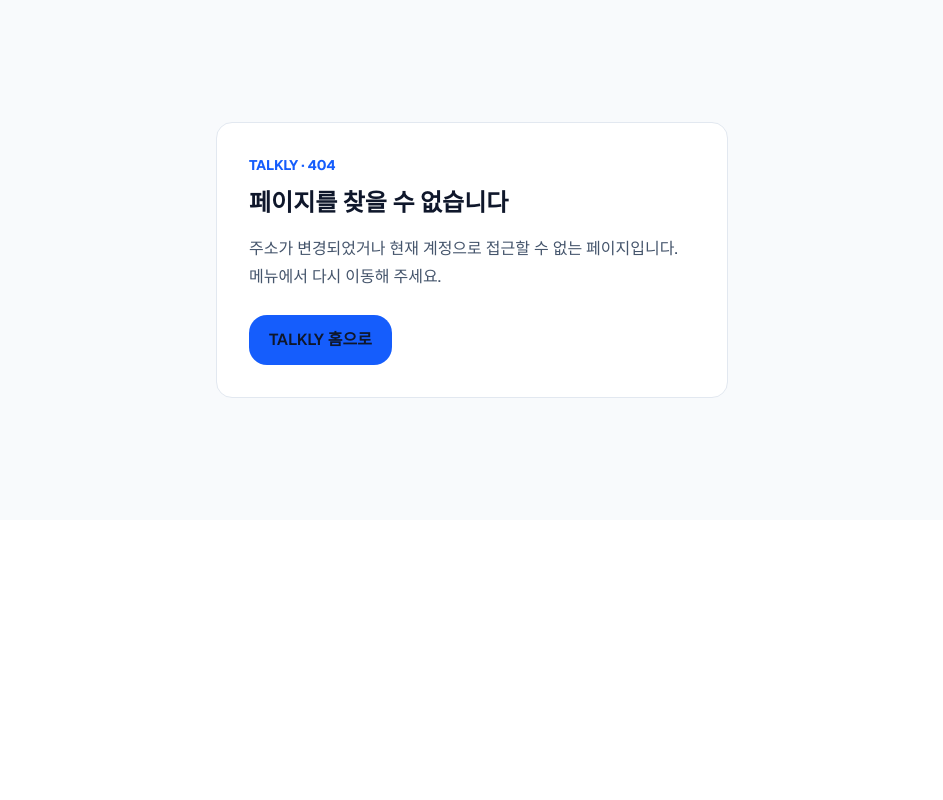
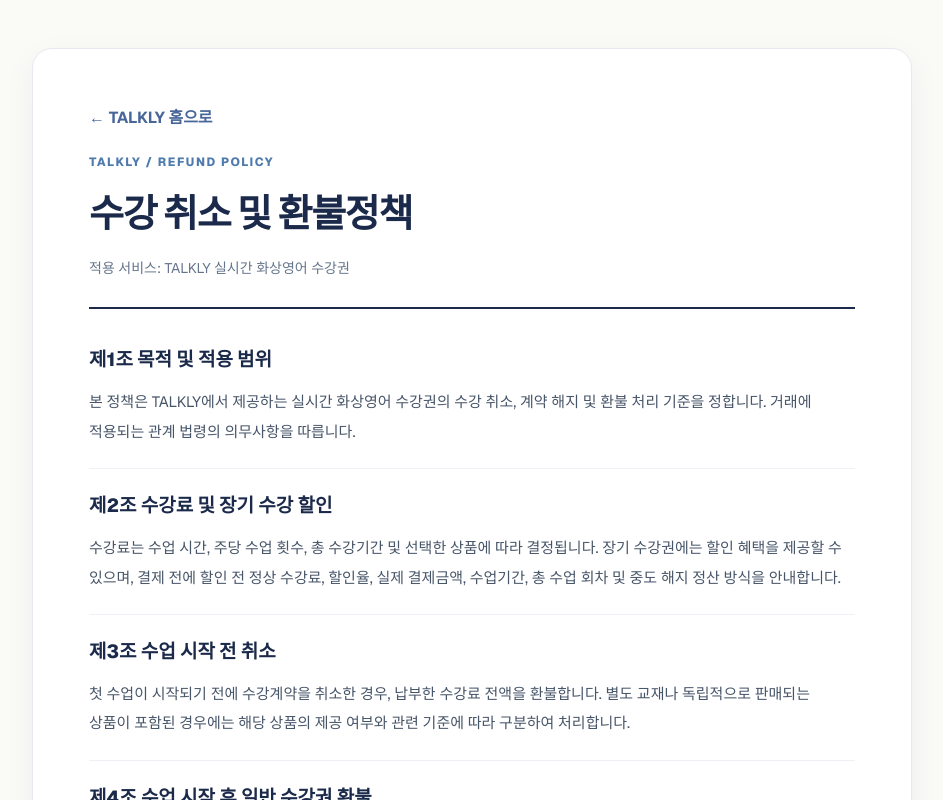
Before and after one commit to buyallkorea/talkly-platform, a Next.js app: page /refund-policy in a window 1280 px wide. Before the commit this address had no page. Shown: the top 800 px of the page, without its empty margins (168-1111 px from the left). Built offline with nearby package versions, Linux system fonts and the light colour scheme.

Commit message:
Publish approved nine-section TALKLY refund policy draft

```diff
--- /dev/null
+++ b/app/refund-policy/page.tsx
@@ -0,0 +1,68 @@
+import Link from "next/link";
+
+export const metadata = {
+  title: "수강 취소 및 환불정책 | TALKLY",
+  description: "TALKLY 실시간 화상영어 수강 취소 및 환불정책",
+};
+
+const policySections = [
+  {
+    title: "제1조 목적 및 적용 범위",
+    text: "본 정책은 TALKLY에서 제공하는 실시간 화상영어 수강권의 수강 취소, 계약 해지 및 환불 처리 기준을 정합니다. 거래에 적용되는 관계 법령의 의무사항을 따릅니다.",
+  },
+  {
+    title: "제2조 수강료 및 장기 수강 할인",
+    text: "수강료는 수업 시간, 주당 수업 횟수, 총 수강기간 및 선택한 상품에 따라 결정됩니다. 장기 수강권에는 할인 혜택을 제공할 수 있으며, 결제 전에 할인 전 정상 수강료, 할인율, 실제 결제금액, 수업기간, 총 수업 회차 및 중도 해지 정산 방식을 안내합니다.",
+  },
+  {
+    title: "제3조 수업 시작 전 취소",
+    text: "첫 수업이 시작되기 전에 수강계약을 취소한 경우, 납부한 수강료 전액을 환불합니다. 별도 교재나 독립적으로 판매되는 상품이 포함된 경우에는 해당 상품의 제공 여부와 관련 기준에 따라 구분하여 처리합니다.",
+  },
+  {
+    title: "제4조 수업 시작 후 일반 수강권 환불",
+    text: "수업이 시작된 이후에는 계약 해지 의사가 접수된 시점까지의 수업 제공 내역과 해당 계약에 적용되는 반환기준에 따라 환불금액을 정산합니다. 수강기간, 회차 및 수업 제공 방식에 따라 적용되는 기준이 다를 수 있습니다.",
+  },
+  {
+    title: "제5조 장기 할인 수강권 중도 해지 정산",
+    text: "3개월·6개월·12개월 등 장기 수강권은 약정한 수강기간을 이용하는 조건으로 할인이 적용됩니다. 수강생의 개인적인 사정으로 중도 해지하는 경우, TALKLY는 이미 제공된 수업을 최초 결제 시 안내한 할인 전 정상 수강료로 재산정하고, 그 금액을 실제 결제 수강료에서 공제하는 방식을 기본 정산 원칙으로 합니다.",
+  },
+  {
+    title: "제6조 수업 이용량 및 해지 시점",
+    text: "수업 제공 여부는 출결 기록, 실제 진행된 수업 회차 및 수업 일정 등을 통해 확인합니다. 해지 접수 이후 제공하지 않은 수업에 대해서는 임의로 이용료를 부과하지 않습니다. 결석 및 수업 취소에 관한 처리는 사전에 안내한 운영규정과 해당 기준에 따릅니다.",
+  },
+  {
+    title: "제7조 TALKLY 귀책 사유 및 수업 미제공",
+    text: "강사의 사정, 서비스 장애 등 TALKLY의 귀책으로 수업을 제공하지 못한 경우에는 보강수업을 제공하거나 미제공 수업에 대한 환불을 처리합니다. 회사의 귀책으로 제공되지 않은 수업에는 장기 할인 정상가 정산 방식을 일방적으로 적용하지 않습니다.",
+  },
+  {
+    title: "제8조 환불 신청 및 처리",
+    text: "수강생은 TALKLY 홈페이지의 1:1 상담을 통해 환불을 신청할 수 있습니다. TALKLY는 신청 접수일, 결제 내역 및 제공된 수업 기록을 확인하고 환불 정산 내역을 안내합니다. 환불은 적용되는 관련 기준에 따라 처리하며, 결제수단 또는 카드사에 따라 취소 금액의 실제 반영 시점이 다를 수 있습니다.",
+  },
+  {
+    title: "제9조 이의 신청 및 기타",
+    text: "수강생은 환불 산정 결과에 이의가 있는 경우 고객센터에 재검토를 요청할 수 있습니다. TALKLY는 계약 당시 고지한 조건, 결제 내역 및 수업 이용 내역을 확인하여 처리합니다. 별도로 정하지 않은 사항은 관련 법령과 소비자분쟁해결기준에 따릅니다.",
+  },
+];
+
+export default function RefundPolicyPage() {
+  return (
+    <main style={{ minHeight: "100vh", background: "#fafaf7", color: "#1b2a4a", padding: "48px 18px 80px" }}>
+      <article style={{ width: "min(880px, 100%)", margin: "0 auto", background: "#fff", border: "1px solid #e7e9f0", borderRadius: 20, boxShadow: "0 10px 32px rgba(27,42,74,0.05)", padding: "clamp(24px, 5vw, 56px)" }}>
+        <Link href="/" style={{ display: "inline-block", color: "#476699", textDecoration: "none", fontWeight: 700, marginBottom: 22 }}>← TALKLY 홈으로</Link>
+        <p style={{ fontSize: 12, letterSpacing: ".13em", color: "#4e7aae", fontWeight: 800 }}>TALKLY / REFUND POLICY</p>
+        <h1 style={{ margin: "12px 0", fontWeight: 850, letterSpacing: "-.035em", fontSize: "clamp(26px, 4vw, 38px)" }}>수강 취소 및 환불정책</h1>
+        <p style={{ color: "#64748b", fontSize: 14 }}>적용 서비스: TALKLY 실시간 화상영어 수강권</p>
+        <div style={{ borderTop: "2px solid #1b2a4a", margin: "28px 0 14px" }} />
+        {policySections.map(({ title, text }) => (
+          <section key={title} style={{ padding: "22px 0", borderBottom: "1px solid #edf0f4" }}>
+            <h2 style={{ margin: "0 0 12px", fontWeight: 750, fontSize: 19 }}>{title}</h2>
+            <p style={{ margin: 0, lineHeight: 1.95, color: "#475569", fontSize: 15, wordBreak: "keep-all" }}>{text}</p>
+          </section>
+        ))}
+        <p style={{ marginTop: 34, fontSize: 14, color: "#475569" }}>
+          환불 문의: <Link href="/consultation" style={{ color: "#345a9c", textDecoration: "underline", fontWeight: 700 }}>TALKLY 홈페이지 1:1 상담</Link>
+        </p>
+      </article>
+    </main>
+  );
+}
```
